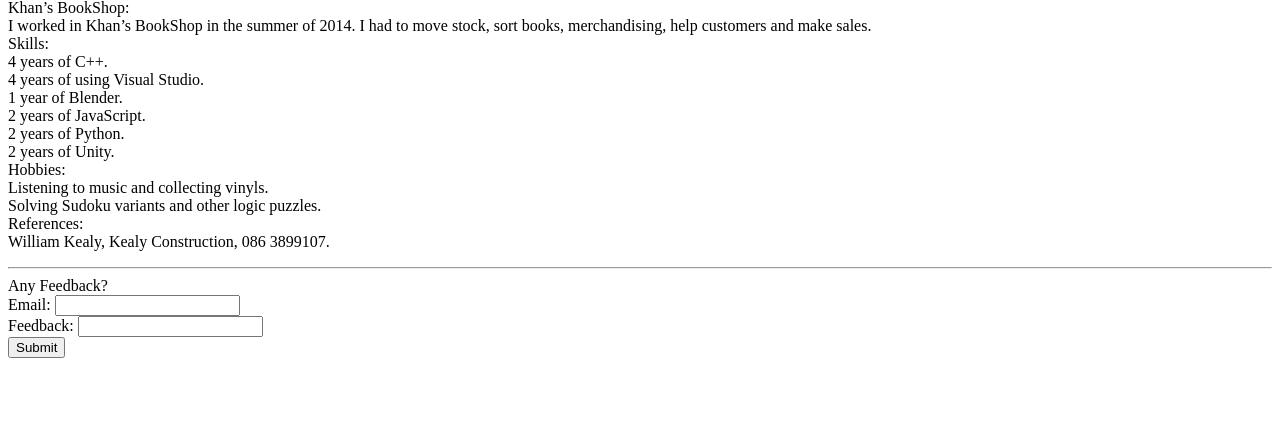
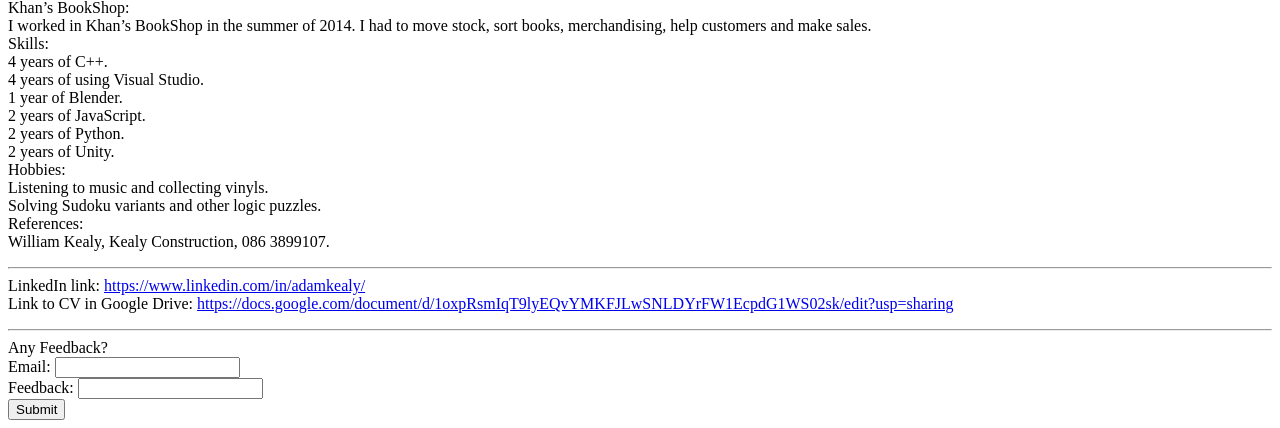
Before and after one commit to AdamKealy/Python-CA1, a Flask app: page /showCV in a window 1280 px wide. Shown: the part 544-972 px from the top of the page. Before the commit the page ends 902 px from the top, so only its background shows below. Run offline with Flask 2, Linux system fonts and the light colour scheme.

```diff
--- a/templates/cv.html
+++ b/templates/cv.html
@@ -59,6 +59,9 @@ References: <br />
 William Kealy,
 Kealy Construction,
 086 3899107.
+<hr>
+LinkedIn link: <a href="https://www.linkedin.com/in/adamkealy/" target="_blank">https://www.linkedin.com/in/adamkealy/</a><br />
+Link to CV in Google Drive: <a href="https://docs.google.com/document/d/1oxpRsmIqT9lyEQvYMKFJLwSNLDYrFW1EcpdG1WS02sk/edit?usp=sharing" target="_blank">https://docs.google.com/document/d/1oxpRsmIqT9lyEQvYMKFJLwSNLDYrFW1EcpdG1WS02sk/edit?usp=sharing</a><br />
 </p>
 
 {% endblock %}
```
